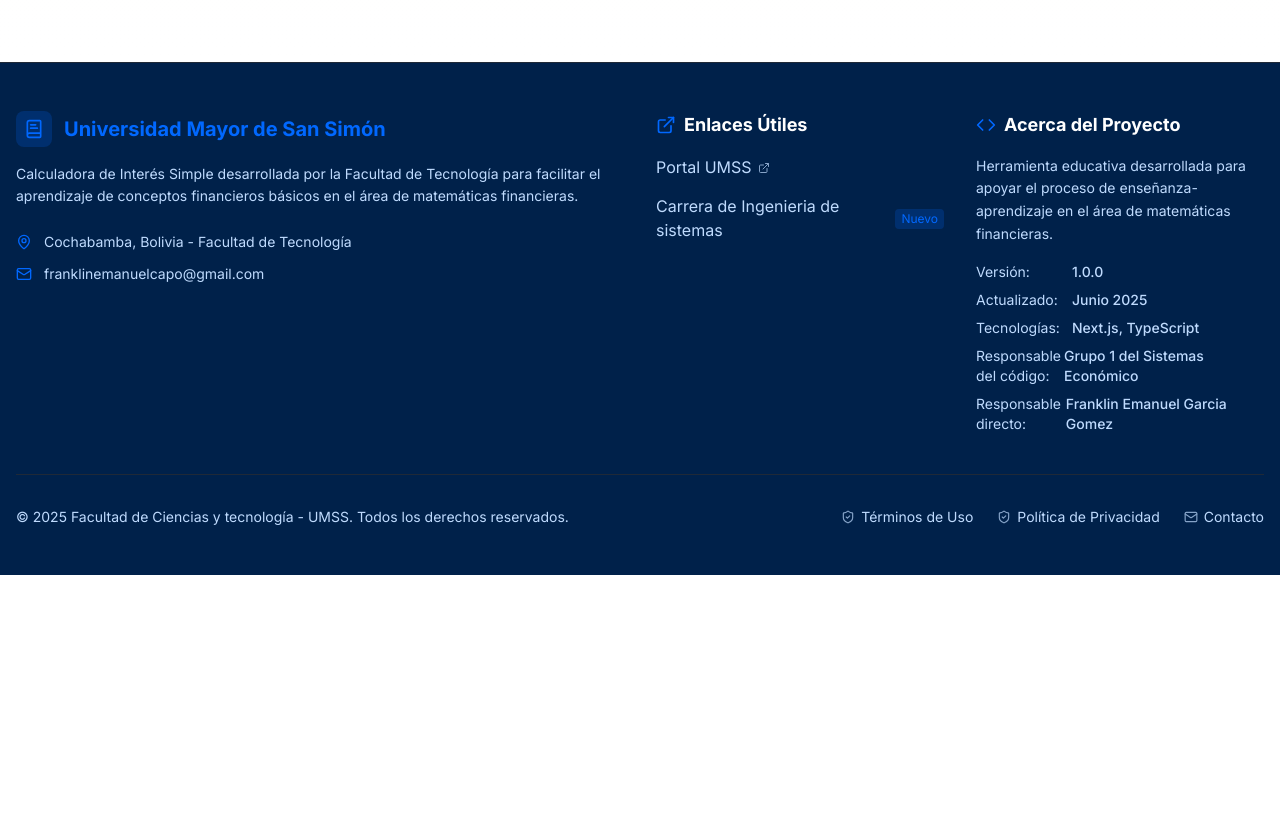
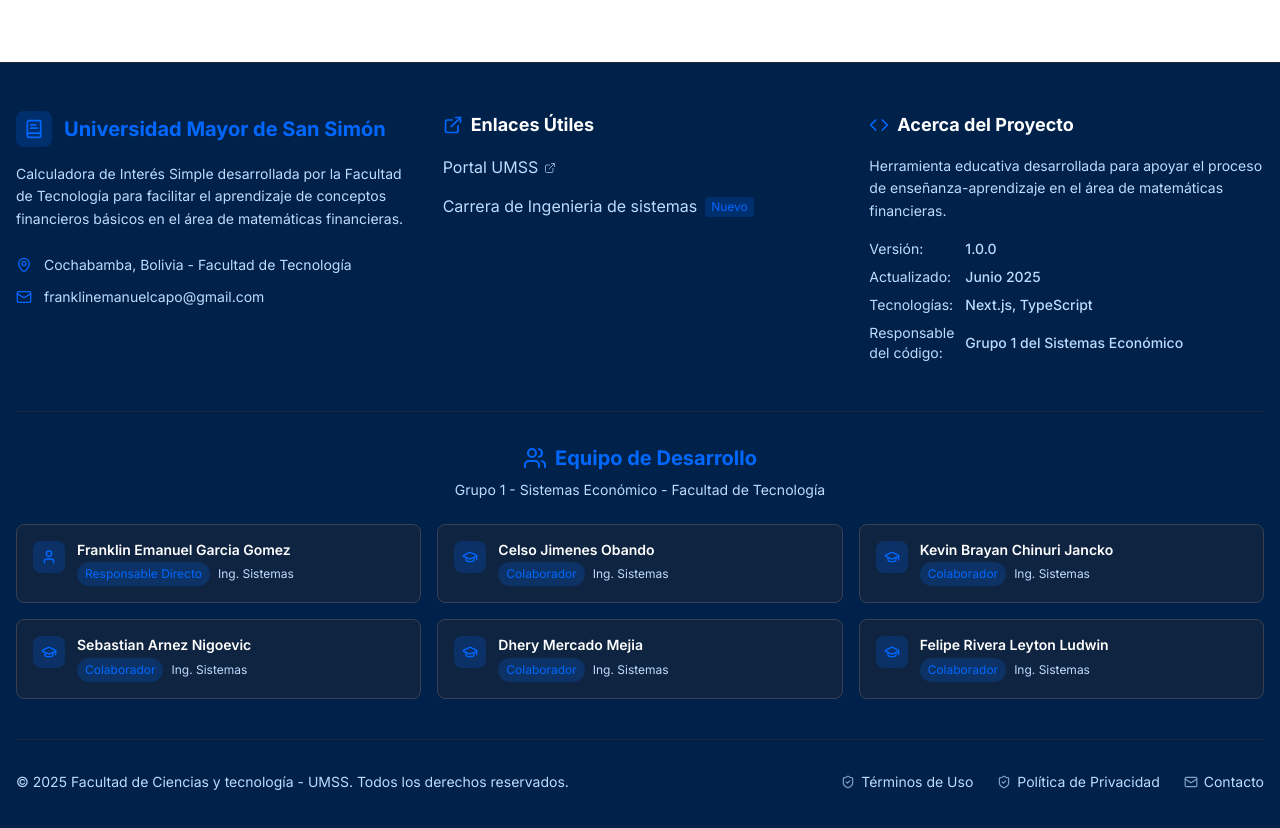
Before and after one commit to Dragonaric/SisEco_InteresSimple, a Next.js app: page / in a window 1280 px wide. Shown: the part 2972-3800 px from the top of the page. Before the commit the page ends 3547 px from the top, so only its background shows below. Built offline with nearby package versions, Linux system fonts and the light colour scheme.

Commit message:
Commit correccion de integrantes del grupo

```diff
--- a/src/components/layout/Footer.tsx
+++ b/src/components/layout/Footer.tsx
@@ -1,19 +1,58 @@
 // components/layout/Footer.tsx
 'use client'
 
-import { Mail, MapPin, ExternalLink, BookText, Code, ShieldCheck } from 'lucide-react'
+import { Mail, MapPin, ExternalLink, BookText, Code, ShieldCheck, Users, User, GraduationCap } from 'lucide-react'
 import Link from 'next/link'
 
 export function Footer() {
   const currentYear = new Date().getFullYear()
   const lastUpdated = 'Junio 2025'
 
+  const teamMembers = [
+    {
+      name: 'Franklin Emanuel Garcia Gomez',
+      role: 'Responsable Directo',
+      degree: 'Ing. Sistemas',
+      icon: User
+    },
+    {
+      name: 'Celso Jimenes Obando',
+      role: 'Colaborador',
+      degree: 'Ing. Sistemas',
+      icon: GraduationCap
+    },
+    {
+      name: 'Kevin Brayan Chinuri Jancko',
+      role: 'Colaborador',
+      degree: 'Ing. Sistemas',
+      icon: GraduationCap
+    },
+    {
+      name: 'Sebastian Arnez Nigoevic',
+      role: 'Colaborador',
+      degree: 'Ing. Sistemas',
+      icon: GraduationCap
+    },
+    {
+      name: 'Dhery Mercado Mejia',
+      role: 'Colaborador',
+      degree: 'Ing. Sistemas',
+      icon: GraduationCap
+    },
+    {
+      name: 'Felipe Rivera Leyton Ludwin',
+      role: 'Colaborador',
+      degree: 'Ing. Sistemas',
+      icon: GraduationCap
+    }
+  ]
+
   return (
     <footer className="bg-dark text-white border-t border-gray-800">
       <div className="container mx-auto px-4 py-12">
-        <div className="grid grid-cols-1 md:grid-cols-4 gap-8">
+        <div className="grid grid-cols-1 lg:grid-cols-3 gap-8">
           {/* Información de la Universidad */}
-          <div className="md:col-span-2">
+          <div className="lg:col-span-1">
             <div className="flex items-center mb-4">
               <div className="bg-primary/20 p-2 rounded-lg mr-3">
                 <BookText className="h-5 w-5 text-primary" />
@@ -113,11 +152,48 @@ export function Footer() {
                 <span className="w-24">Responsable del código:</span>
                 <span className="font-medium">Grupo 1 del Sistemas Económico</span>
               </div>
-              <div className="flex items-center">
-                <span className="w-24">Responsable directo:</span>
-                <span className="font-medium">Franklin Emanuel Garcia Gomez</span>
+            </div>
+          </div>
+        </div>
+
+        {/* Equipo de Desarrollo */}
+        <div className="mt-12 pt-8 border-t border-gray-800">
+          <div className="text-center mb-6">
+            <h3 className="text-xl font-bold text-primary flex items-center justify-center mb-2">
+              <Users className="h-6 w-6 mr-2" />
+              Equipo de Desarrollo
+            </h3>
+            <p className="text-blue-200 text-sm">
+              Grupo 1 - Sistemas Económico - Facultad de Tecnología
+            </p>
+          </div>
+
+          <div className="grid grid-cols-1 md:grid-cols-2 lg:grid-cols-3 gap-4">
+            {teamMembers.map((member, index) => (
+              <div
+                key={index}
+                className="bg-gray-800/50 rounded-lg p-4 border border-gray-700 hover:border-primary/50 transition-all duration-300 hover:bg-gray-800/70"
+              >
+                <div className="flex items-start space-x-3">
+                  <div className="bg-primary/20 p-2 rounded-lg flex-shrink-0">
+                    <member.icon className="h-4 w-4 text-primary" />
+                  </div>
+                  <div className="flex-1 min-w-0">
+                    <h4 className="font-semibold text-white text-sm leading-tight mb-1">
+                      {member.name}
+                    </h4>
+                    <div className="flex items-center space-x-2 text-xs">
+                      <span className="bg-primary/20 text-primary px-2 py-1 rounded-full">
+                        {member.role}
+                      </span>
+                      <span className="text-blue-200">
+                        {member.degree}
+                      </span>
+                    </div>
+                  </div>
+                </div>
               </div>
-            </div>
+            ))}
           </div>
         </div>
 
```
